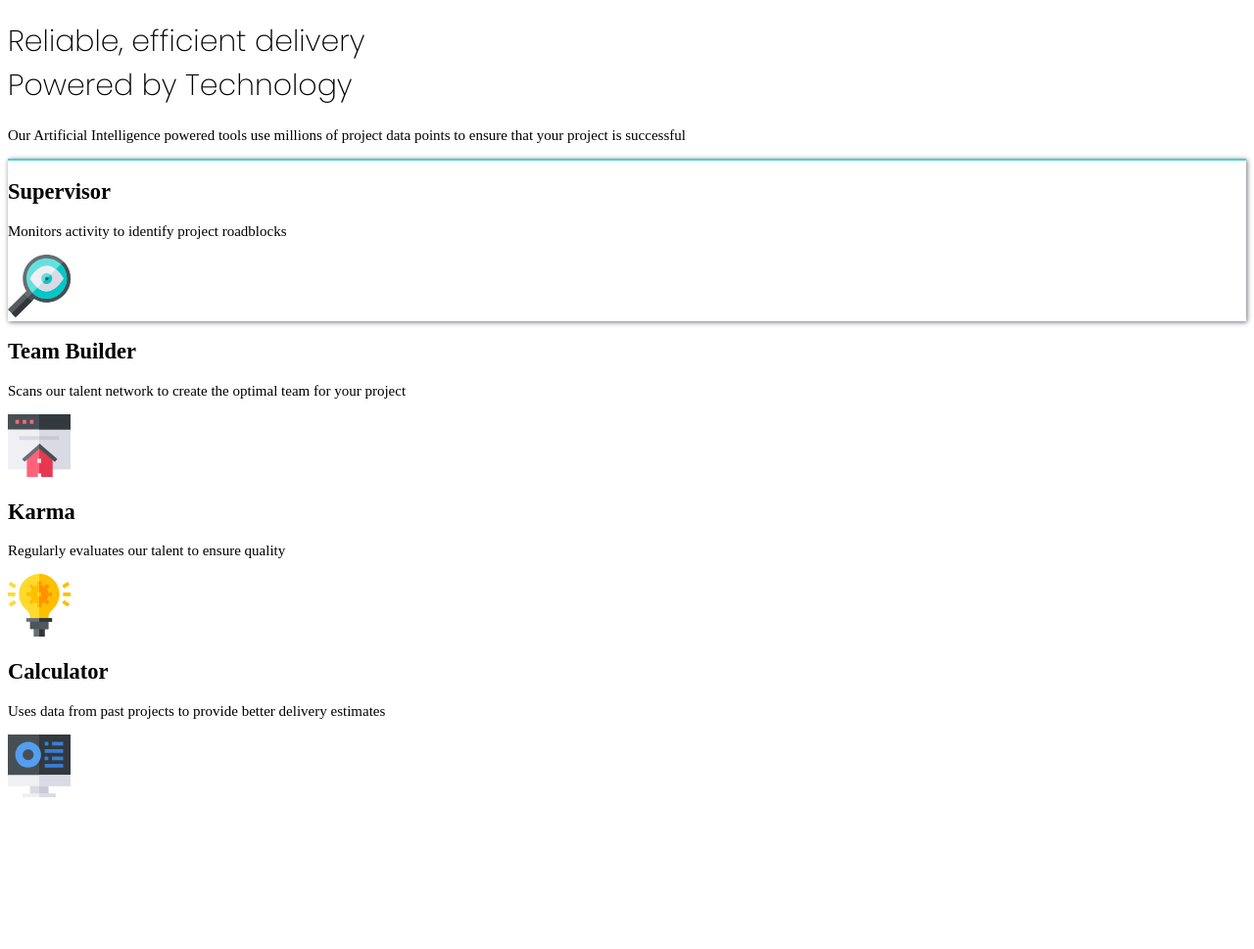
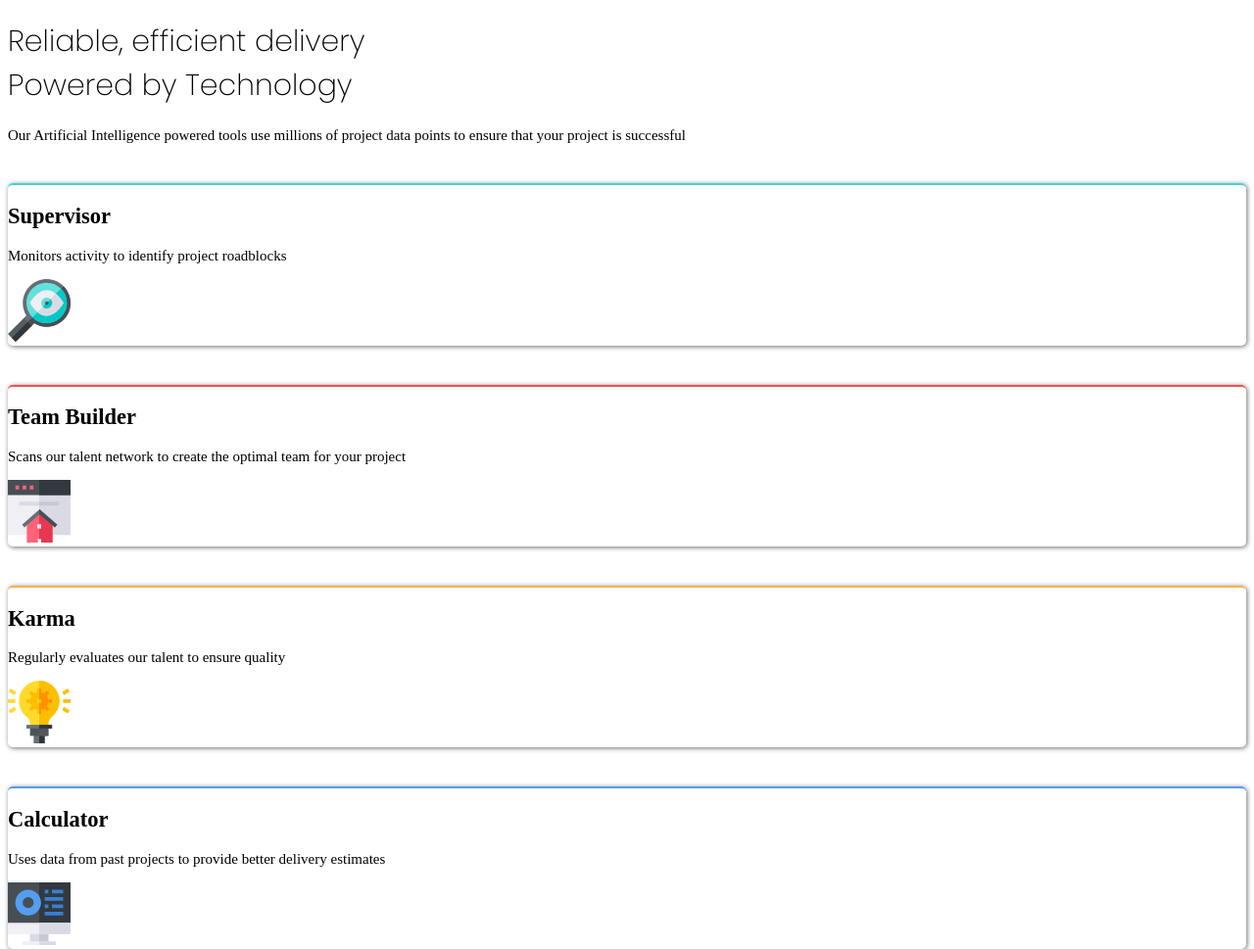
Before and after one commit to lawlawson/four-card-feature-section, a plain HTML site: page index.html in a window 1280 px wide. Shown: the top 969 px of the page at 98% size. Before the commit the page ends 826 px from the top, so only its background shows below. Drawn offline with Linux system fonts and the light colour scheme.

Commit message:
updated cards spacing and styling

```diff
--- a/style.css
+++ b/style.css
@@ -45,6 +45,27 @@ h1 {
 
 /* card styles */
 .supervisor {
+  margin-top: 40px;
   border-top: 2px solid var(--clr-cyan);
   box-shadow: 1px 1px 5px var(--clr-grey-400);
+  border-radius: 5px;
 }
+
+.team-builder {
+  margin-top: 40px;
+  border-top: 2px solid var(--clr-red);
+  box-shadow: 1px 1px 5px var(--clr-grey-400);
+  border-radius: 5px;
+}
+.karma {
+  margin-top: 40px;
+  border-top: 2px solid var(--clr-orange);
+  box-shadow: 1px 1px 5px var(--clr-grey-400);
+  border-radius: 5px;
+}
+.calculator {
+  margin-top: 40px;
+  border-top: 2px solid var(--clr-blue);
+  box-shadow: 1px 1px 5px var(--clr-grey-400);
+  border-radius: 5px;
+}
```
